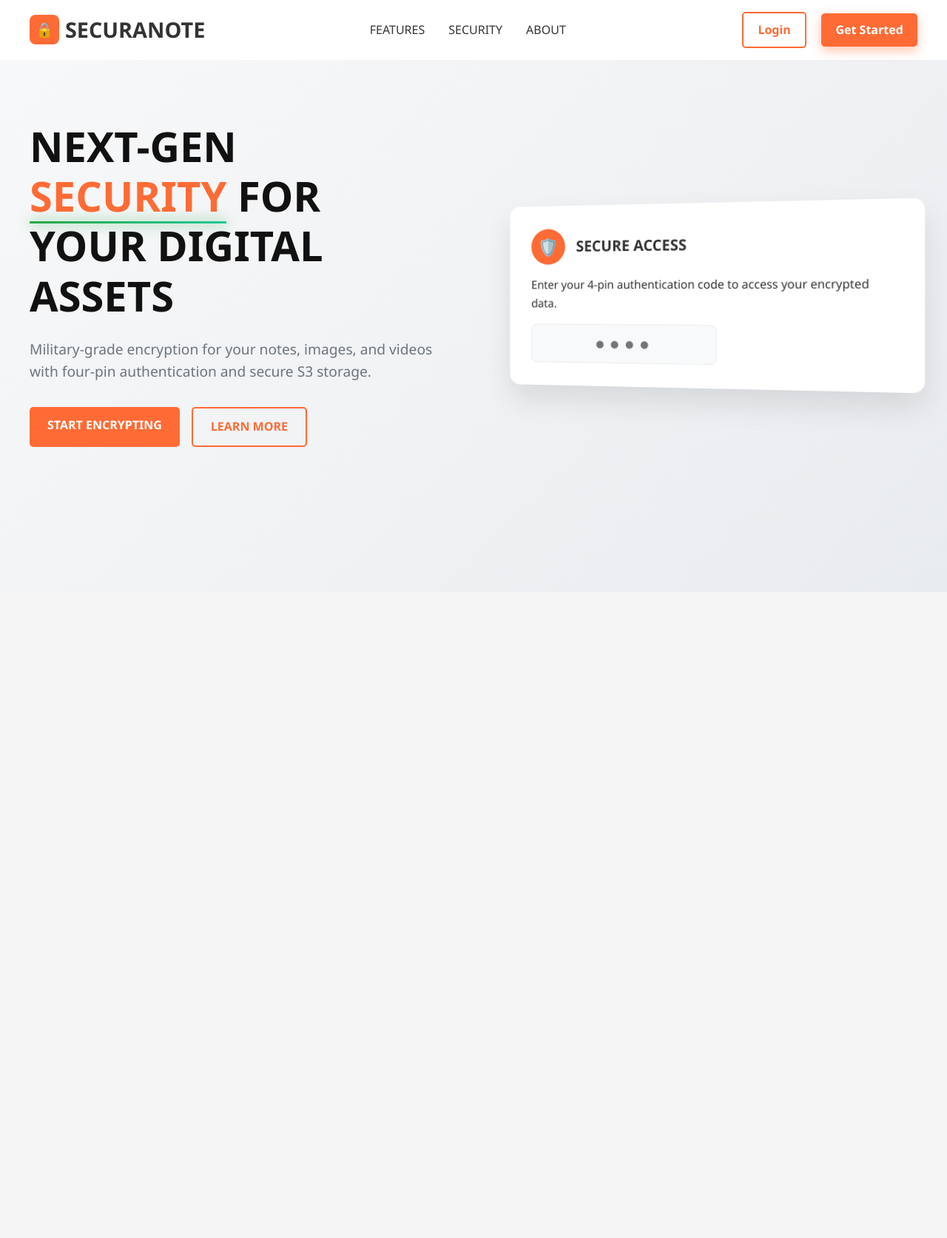
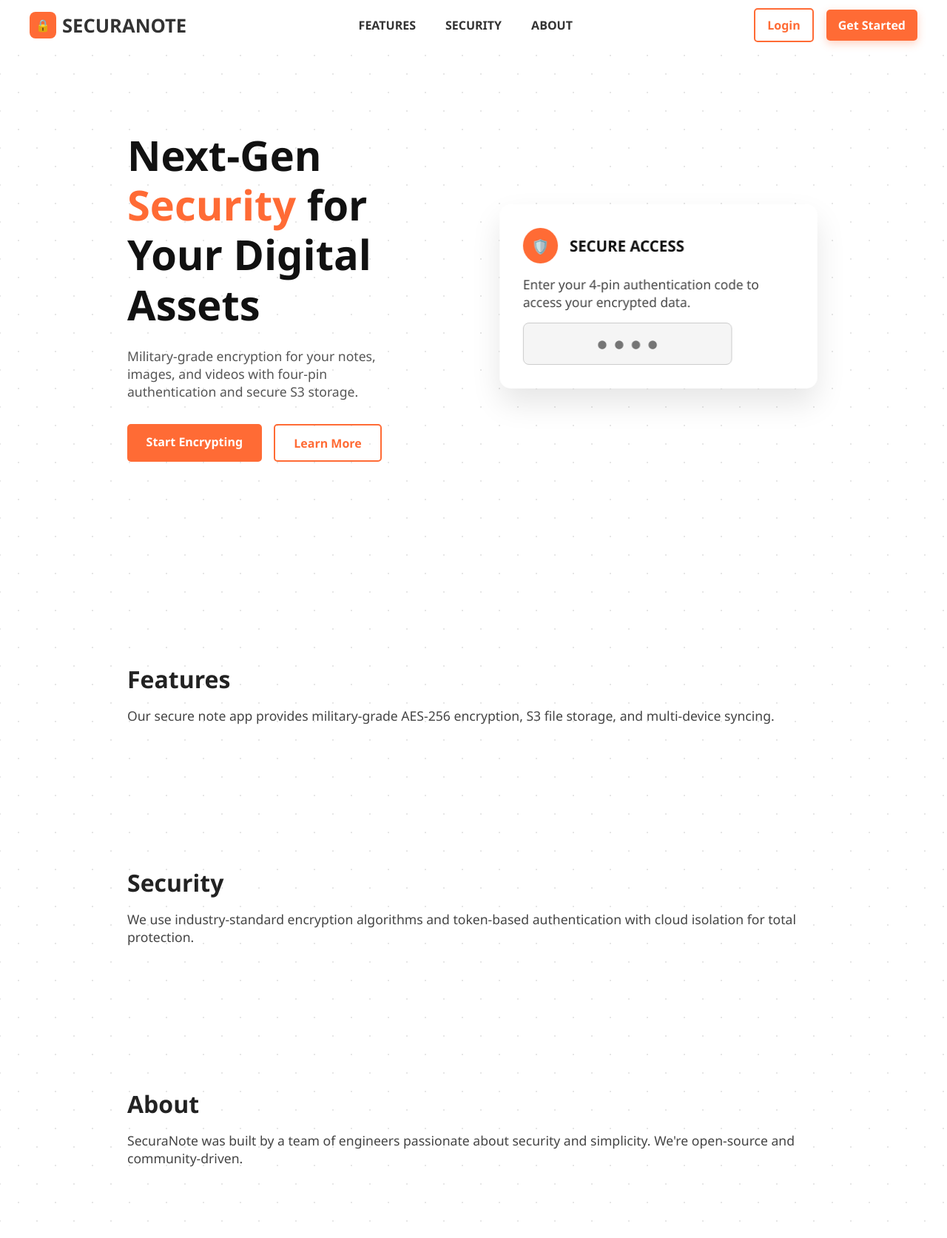
Before and after one commit to Aparna-26-02/Securanote, a Flask app: page / in a window 1280 px wide. Shown: the whole page at 74% size. Before the commit the page ends 604 px from the top, so only its background shows below. Run offline with Flask 3, Linux system fonts and the light colour scheme; parts of the project's set-up code (start-up, migrations or seed data) failed here and were passed over.

Commit message:
Update index.html

```diff
--- a/Securanote/securanote/templates/index.html
+++ b/Securanote/securanote/templates/index.html
@@ -2,15 +2,39 @@
 <html lang="en">
 <head>
   <meta charset="UTF-8" />
-  <meta name="viewport" content="width=device-width, initial-scale=1.0" />
+  <meta name="viewport" content="width=device-width, initial-scale=1.0"/>
   <title>SecuraNote – Next‑Gen Security</title>
   <style>
-    *, *::before, *::after { box-sizing: border-box; margin: 0; padding: 0; }
-    body { font-family: 'Segoe UI', sans-serif; line-height: 1.6; color: #333; overflow-x: hidden; }
-    a { text-decoration: none; color: inherit; }
-    button { cursor: pointer; }
+    *, *::before, *::after {
+      box-sizing: border-box;
+      margin: 0;
+      padding: 0;
+    }
 
-    /* Nav */
+    html {
+      scroll-behavior: smooth;
+    }
+
+    body {
+      font-family: 'Segoe UI', sans-serif;
+      color: #111;
+      background: radial-gradient(#e6e6e6 1px, transparent 1px),
+                  radial-gradient(#e6e6e6 1px, transparent 1px);
+      background-position: 0 0, 25px 25px;
+      background-size: 50px 50px;
+      overflow-x: hidden;
+    }
+
+    a {
+      text-decoration: none;
+      color: inherit;
+    }
+
+    button {
+      cursor: pointer;
+    }
+
+    /* Navigation */
     nav {
       position: fixed;
       top: 0;
@@ -19,77 +43,71 @@
       backdrop-filter: blur(10px);
       z-index: 1000;
       padding: 1rem 2rem;
-      transition: all 0.3s ease;
-      transform: translateY(-100%);
-      animation: navSlideDown 0.8s ease-out forwards;
+      animation: navSlideDown 0.6s ease-out forwards;
     }
 
     @keyframes navSlideDown {
+      from {
+        transform: translateY(-100%);
+      }
       to {
         transform: translateY(0);
       }
     }
 
-    nav.scrolled {
-      background: rgba(255, 255, 255, 0.98);
-      box-shadow: 0 4px 25px rgba(0, 0, 0, 0.1);
-    }
-
     .nav-container {
-      display: flex;
-      justify-content: space-between;
+      display: grid;
+      grid-template-columns: auto 1fr auto;
       align-items: center;
       max-width: 1200px;
       margin: auto;
+      gap: 2rem;
     }
 
     .logo {
       display: flex;
       align-items: center;
       gap: 0.5rem;
-      font-size: 1.8rem;
+      font-size: 1.6rem;
       font-weight: bold;
       color: #333;
     }
 
     .lock-icon {
-      width: 40px;
-      height: 40px;
+      width: 36px;
+      height: 36px;
       background: #ff6b35;
       border-radius: 8px;
       display: flex;
       align-items: center;
       justify-content: center;
       color: white;
-      font-size: 1.2rem;
+      font-size: 1rem;
     }
 
     .nav-links {
       display: flex;
-      gap: 2rem;
+      justify-content: center;
+      gap: 2.5rem;
       list-style: none;
     }
 
     .nav-links a {
+      font-weight: 600;
+      font-size: 1rem;
+      color: #333;
       position: relative;
-      font-weight: 500;
-      color: #333;
-      transition: color 0.3s;
-    }
-
-    .nav-links a:hover {
-      color: #ff6b35;
     }
 
     .nav-links a::after {
       content: '';
       position: absolute;
-      width: 0;
+      width: 0%;
       height: 2px;
-      bottom: -5px;
+      background: #ff6b35;
+      bottom: -4px;
       left: 0;
-      background: #ff6b35;
-      transition: width 0.3s;
+      transition: 0.3s;
     }
 
     .nav-links a:hover::after {
@@ -97,18 +115,16 @@
     }
 
     .nav-buttons a {
-      padding: 0.6rem 1.2rem;
+      padding: 0.6rem 1rem;
       border-radius: 5px;
       font-weight: 600;
       transition: 0.3s ease;
-      margin-left: 1rem;
-      display: inline-block;
+      margin-left: 0.8rem;
     }
 
     .nav-buttons a:first-child {
       border: 2px solid #ff6b35;
       color: #ff6b35;
-      background: transparent;
     }
 
     .nav-buttons a:first-child:hover {
@@ -120,23 +136,20 @@
       background: #ff6b35;
       color: white;
       border: none;
-      box-shadow: 0 5px 15px rgba(255, 107, 53, 0.4);
+      box-shadow: 0 4px 12px rgba(255, 107, 53, 0.3);
     }
 
     .nav-buttons a:last-child:hover {
       background: #e55a2b;
-      transform: translateY(-2px);
     }
 
-    /* Hero */
+    /* Hero Section */
     .hero {
-      background: linear-gradient(135deg, #f8f9fa, #e9ecef);
+      padding-top: 100px;
       min-height: 100vh;
       display: flex;
       align-items: center;
-      padding: 2rem;
-      position: relative;
-      overflow: hidden;
+      padding: 3rem 2rem;
     }
 
     .hero-container {
@@ -146,8 +159,104 @@
       max-width: 1200px;
       margin: auto;
       align-items: center;
-      position: relative;
-      z-index: 1;
+    }
+
+    .hero-content {
+      animation: fadeInSlide 1.2s ease-out forwards;
+    }
+
+    .hero-title {
+      font-size: 3.5rem;
+      font-weight: 700;
+      line-height: 1.2;
+      margin-bottom: 1.5rem;
+      color: #111;
+    }
+
+    .hero-title span {
+      color: #ff6b35;
+    }
+
+    .hero-subtitle {
+      font-size: 1.1rem;
+      color: #555;
+      margin-bottom: 2rem;
+      max-width: 90%;
+    }
+
+    .hero-buttons {
+      display: flex;
+      gap: 1rem;
+    }
+
+    .btn-primary {
+      background: #ff6b35;
+      color: white;
+      padding: 0.8rem 1.6rem;
+      border-radius: 5px;
+      font-weight: bold;
+      border: none;
+    }
+
+    .btn-primary:hover {
+      background: #e55a2b;
+    }
+
+    .btn-secondary {
+      background: transparent;
+      color: #ff6b35;
+      border: 2px solid #ff6b35;
+      padding: 0.8rem 1.6rem;
+      border-radius: 5px;
+      font-weight: bold;
+    }
+
+    .btn-secondary:hover {
+      background: #ff6b35;
+      color: white;
+    }
+
+    .hero-visual {
+      animation: fadeInSlide 1.4s ease-out forwards;
+    }
+
+    .security-box {
+      background: white;
+      border-radius: 15px;
+      padding: 2rem;
+      box-shadow: 0 20px 40px rgba(0, 0, 0, 0.1);
+      transform: rotateY(-10deg);
+    }
+
+    .security-box h3 {
+      display: flex;
+      align-items: center;
+      gap: 1rem;
+      font-size: 1.3rem;
+      margin-bottom: 1rem;
+    }
+
+    .shield-icon {
+      width: 48px;
+      height: 48px;
+      background: #ff6b35;
+      border-radius: 50%;
+      display: flex;
+      align-items: center;
+      justify-content: center;
+      color: white;
+      font-size: 1.2rem;
+    }
+
+    .pin-input {
+      margin-top: 1rem;
+      padding: 1rem;
+      border: 1px solid #ccc;
+      border-radius: 8px;
+      font-size: 1.2rem;
+      text-align: center;
+      font-family: monospace;
+      background: #f5f5f5;
     }
 
     @keyframes fadeInSlide {
@@ -161,140 +270,39 @@
       }
     }
 
-    .hero-content {
-      animation: fadeInSlide 1.2s ease-out forwards;
+    /* Sections */
+    section {
+      padding: 6rem 2rem;
+      max-width: 1000px;
+      margin: auto;
     }
 
-    .hero-visual {
-      animation: fadeInSlide 1.4s ease-out forwards;
+    section h2 {
+      font-size: 2rem;
+      margin-bottom: 1rem;
+      color: #222;
     }
 
-    .hero-title {
-      font-size: 3.5rem;
-      font-weight: bold;
-      line-height: 1.2;
-      margin-bottom: 1.5rem;
-      color: #111;
+    section p {
+      font-size: 1.1rem;
+      color: #444;
     }
 
-    .security-highlight {
-      color: #ff6b35;
-      position: relative;
+    /* Simple fade-up animation */
+    .reveal {
+      opacity: 0;
+      transform: translateY(40px);
+      transition: all 0.6s ease;
     }
 
-    .security-highlight::after {
-      content: '';
-      position: absolute;
-      bottom: 0;
-      left: 0;
-      width: 100%;
-      height: 3px;
-      background: linear-gradient(90deg, #28a745, #20c997);
-      animation: glow 2s ease-in-out infinite alternate;
-    }
-
-    @keyframes glow {
-      from {
-        box-shadow: 0 0 5px #28a745;
-      }
-      to {
-        box-shadow: 0 0 20px #28a745;
-      }
-    }
-
-    .hero-subtitle {
-      font-size: 1.2rem;
-      color: #6c757d;
-      margin-bottom: 2rem;
-    }
-
-    .hero-buttons {
-      display: flex;
-      gap: 1rem;
-      margin-bottom: 2rem;
-    }
-
-    .btn-primary {
-      background: #ff6b35;
-      color: white;
-      border: none;
-      padding: 0.75rem 1.5rem;
-      border-radius: 5px;
-      font-weight: bold;
-      transition: 0.3s;
-    }
-
-    .btn-primary:hover {
-      background: #e55a2b;
-      transform: translateY(-2px);
-      box-shadow: 0 5px 15px rgba(255, 107, 53, 0.4);
-    }
-
-    .btn-secondary {
-      background: transparent;
-      color: #ff6b35;
-      border: 2px solid #ff6b35;
-      padding: 0.75rem 1.5rem;
-      border-radius: 5px;
-      font-weight: bold;
-      transition: 0.3s;
-    }
-
-    .btn-secondary:hover {
-      background: #ff6b35;
-      color: white;
-      transform: translateY(-2px);
-      box-shadow: 0 5px 15px rgba(255, 107, 53, 0.4);
-    }
-
-    .security-box {
-      background: white;
-      border-radius: 15px;
-      padding: 2rem;
-      box-shadow: 0 20px 40px rgba(0, 0, 0, 0.1);
-      transform: perspective(1000px) rotateY(-10deg);
-      transition: 0.3s;
-    }
-
-    .security-box:hover {
-      transform: perspective(1000px) rotateY(0) translateY(-10px);
-      box-shadow: 0 30px 60px rgba(0, 0, 0, 0.15);
-    }
-
-    .security-box h3 {
-      display: flex;
-      align-items: center;
-      gap: 1rem;
-      margin-bottom: 1rem;
-      font-size: 1.3rem;
-    }
-
-    .shield-icon {
-      width: 50px;
-      height: 50px;
-      background: #ff6b35;
-      border-radius: 50%;
-      display: flex;
-      align-items: center;
-      justify-content: center;
-      color: white;
-      font-size: 1.5rem;
-    }
-
-    .pin-input {
-      background: #f8f9fa;
-      border: 1px solid #e9ecef;
-      border-radius: 8px;
-      padding: 1rem;
-      margin-top: 1rem;
-      font-family: monospace;
-      text-align: center;
-      font-size: 1.1rem;
+    .reveal.visible {
+      opacity: 1;
+      transform: translateY(0);
     }
   </style>
 </head>
 <body>
-  <!-- Navbar -->
+  <!-- Navigation -->
   <nav id="navbar">
     <div class="nav-container">
       <a href="#" class="logo">
@@ -312,39 +320,66 @@
     </div>
   </nav>
 
-  <!-- Hero -->
+  <!-- Hero Section -->
   <section class="hero">
     <div class="hero-container">
       <div class="hero-content">
         <h1 class="hero-title">
-          NEXT-GEN<br>
-          <span class="security-highlight">SECURITY</span> FOR<br>
-          YOUR DIGITAL<br>
-          ASSETS
+          Next‑Gen<br>
+          <span>Security</span> for<br>
+          Your Digital Assets
         </h1>
         <p class="hero-subtitle">
-          Military-grade encryption for your notes, images, and videos with four-pin authentication and secure S3 storage.
+          Military-grade encryption for your notes, images, and videos with four‑pin authentication and secure S3 storage.
         </p>
         <div class="hero-buttons">
-          <a href="#" class="btn-primary">START ENCRYPTING</a>
-          <a href="#features" class="btn-secondary">LEARN MORE</a>
+          <a href="#" class="btn-primary">Start Encrypting</a>
+          <a href="#features" class="btn-secondary">Learn More</a>
         </div>
       </div>
       <div class="hero-visual">
         <div class="security-box">
           <h3><div class="shield-icon">🛡️</div>SECURE ACCESS</h3>
           <p>Enter your 4‑pin authentication code to access your encrypted data.</p>
-          <input type="text" class="pin-input" placeholder="● ● ● ●" readonly>
+          <input type="text" class="pin-input" placeholder="● ● ● ●" readonly />
         </div>
       </div>
     </div>
   </section>
 
+  <!-- Features Section -->
+  <section id="features" class="reveal">
+    <h2>Features</h2>
+    <p>Our secure note app provides military-grade AES‑256 encryption, S3 file storage, and multi‑device syncing.</p>
+  </section>
+
+  <!-- Security Section -->
+  <section id="security" class="reveal">
+    <h2>Security</h2>
+    <p>We use industry-standard encryption algorithms and token-based authentication with cloud isolation for total protection.</p>
+  </section>
+
+  <!-- About Section -->
+  <section id="about" class="reveal">
+    <h2>About</h2>
+    <p>SecuraNote was built by a team of engineers passionate about security and simplicity. We're open-source and community-driven.</p>
+  </section>
+
   <script>
-    // Add scroll effect
-    window.addEventListener('scroll', () => {
-      document.getElementById('navbar').classList.toggle('scrolled', window.scrollY > 50);
-    });
+    // Scroll reveal animation
+    const reveals = document.querySelectorAll('.reveal');
+    function animateOnScroll() {
+      reveals.forEach((el) => {
+        const windowHeight = window.innerHeight;
+        const elementTop = el.getBoundingClientRect().top;
+        const elementVisible = 100;
+        if (elementTop < windowHeight - elementVisible) {
+          el.classList.add("visible");
+        }
+      });
+    }
+    window.addEventListener("scroll", animateOnScroll);
+    window.addEventListener("load", animateOnScroll);
   </script>
 </body>
 </html>
```
